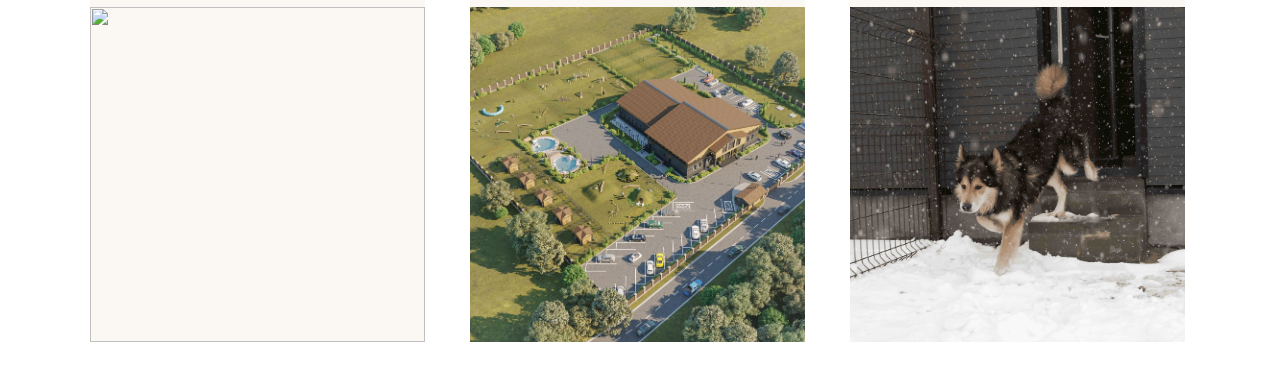
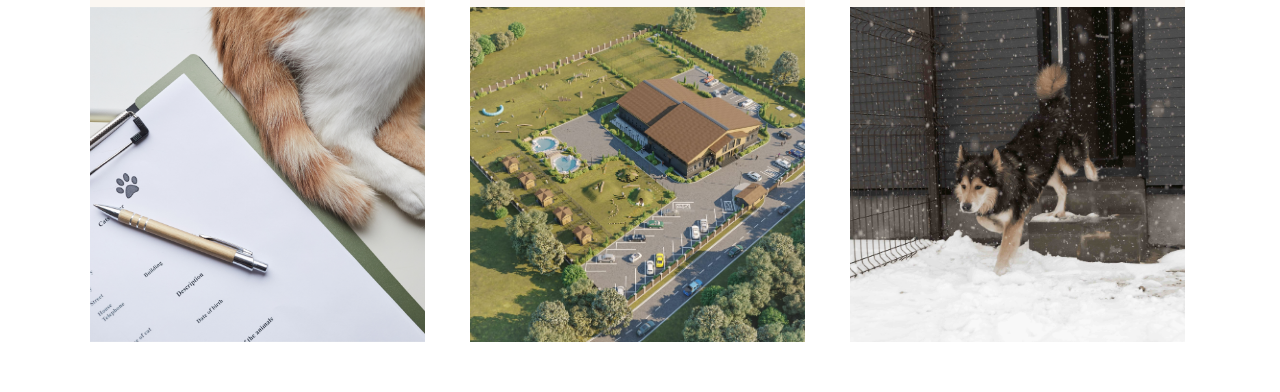
Before and after one commit to iskril/territory_of_care, a plain HTML site: page index.html in a window 1280 px wide. Shown: the part 1051-1443 px from the top of the page. Drawn offline with nearby package versions, Linux system fonts and the light colour scheme; the site is published under a folder, as on GitHub Pages, so addresses that start at the root find nothing.

Commit message:
Update index.html

```diff
--- a/index.html
+++ b/index.html
@@ -168,7 +168,7 @@
                             </div>
                         </div>
                         <div class="advantages__img-box">
-                            <img src="/img/advantages/1.png">
+                            <img src="./img/advantages/1.png">
                         </div>
                     </div>
                 </div>
```
